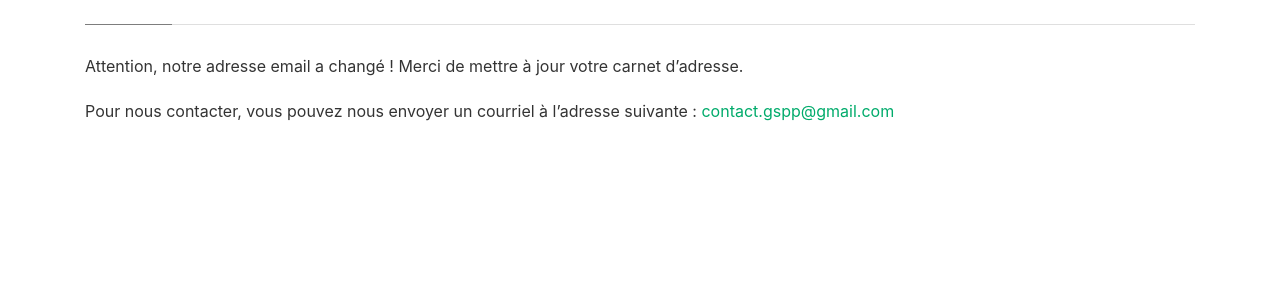
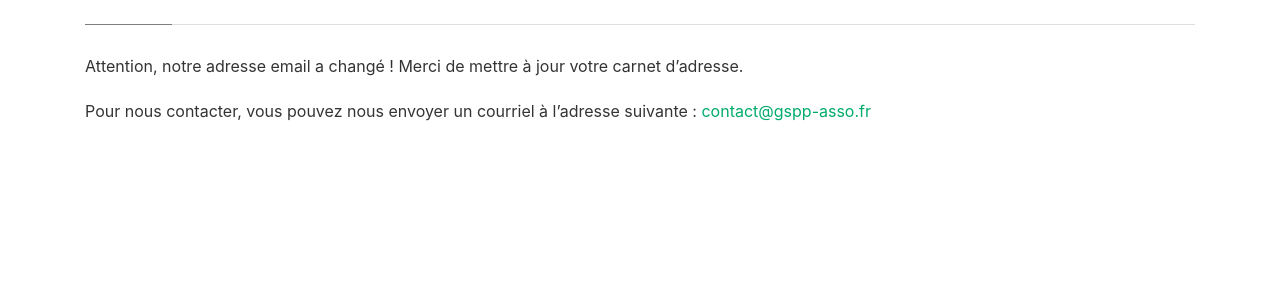
Before and after one commit to grain-de-sable-et-pomme-de-pin/grain-de-sable-et-pomme-de-pin.github.io, a Jekyll site: the page built from _pages/contact.md, in a window 1280 px wide. Shown: the part 147-441 px from the top of the page. Built offline with Jekyll 4.4.1, drawn with Linux system fonts in a browser that asks for light colours; nearby versions of some CDN libraries.

Commit message:
Update contact.md

```diff
--- a/_pages/contact.md
+++ b/_pages/contact.md
@@ -7,4 +7,4 @@ comments: true
 
 Attention, notre adresse email a changé ! Merci de mettre à jour votre carnet d'adresse.
 
-Pour nous contacter, vous pouvez nous envoyer un courriel à l'adresse suivante : [contact.gspp@gmail.com](mailto:contact.gspp@gmail.com)
+Pour nous contacter, vous pouvez nous envoyer un courriel à l'adresse suivante : [contact@gspp-asso.fr](mailto:contact@gspp-asso.fr)
```
